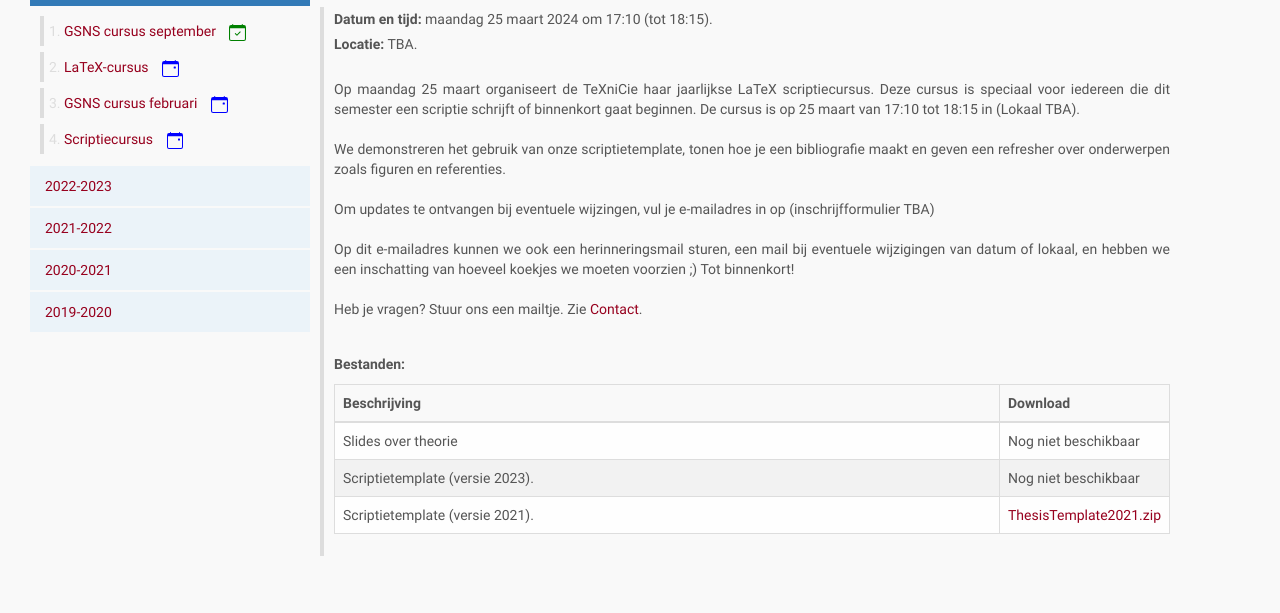
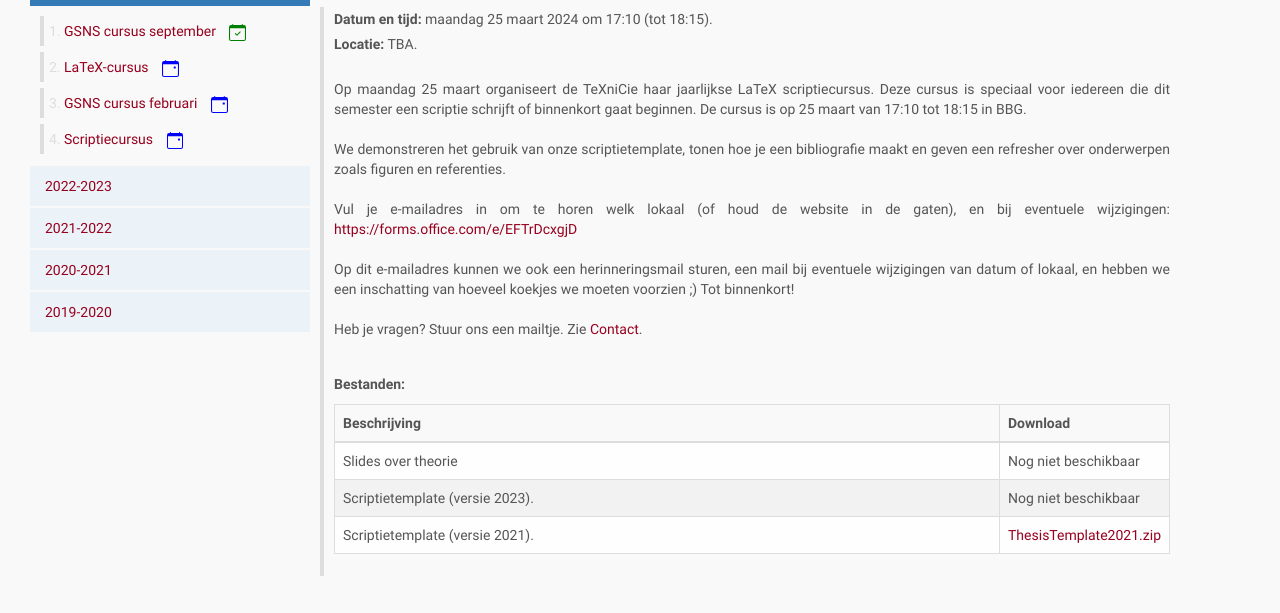
Before and after one commit to TeXniCie/texnicie.github.io, a website: page cursus.html in a window 1280 px wide. Shown: the part 184-797 px from the top of the page. Drawn offline with Linux system fonts and the light colour scheme; no server answers.

Commit message:
Deploy site based on e6cafa7

```diff
--- a/cursus.html
+++ b/cursus.html
@@ -185,16 +185,15 @@
         <p>
             Op maandag 25 maart organiseert de TeXniCie haar jaarlijkse LaTeX scriptiecursus. Deze cursus is speciaal
             voor iedereen die dit semester een scriptie schrijft of binnenkort gaat beginnen. De cursus is op 25 maart
-            van 17:10 tot 18:15 in (Lokaal TBA).
+            van 17:10 tot 18:15 in BBG.
         </p>
         <p>
             We demonstreren het gebruik van onze scriptietemplate, tonen hoe je een bibliografie maakt en geven een
             refresher over onderwerpen zoals figuren en referenties.
         </p>
         <p>
-            Om updates te ontvangen bij eventuele wijzingen, vul je e-mailadres in op
-            (inschrijfformulier TBA)
-            <!-- <a href="">(inschrijfformulier komt later)</a> -->
+            Vul je e-mailadres in om te horen welk lokaal (of houd de website in de gaten), en bij eventuele wijzigingen:
+            <a href="https://forms.office.com/e/EFTrDcxgjD">https://forms.office.com/e/EFTrDcxgjD</a>
         </p>
         <p>
             Op dit e-mailadres kunnen we ook een herinneringsmail sturen, een mail bij eventuele wijzigingen van datum
```
Also changed, not shown: en/cursus.html (+3 -4 lines), en/index.html (+3 -4 lines), index.html (+3 -4 lines).
